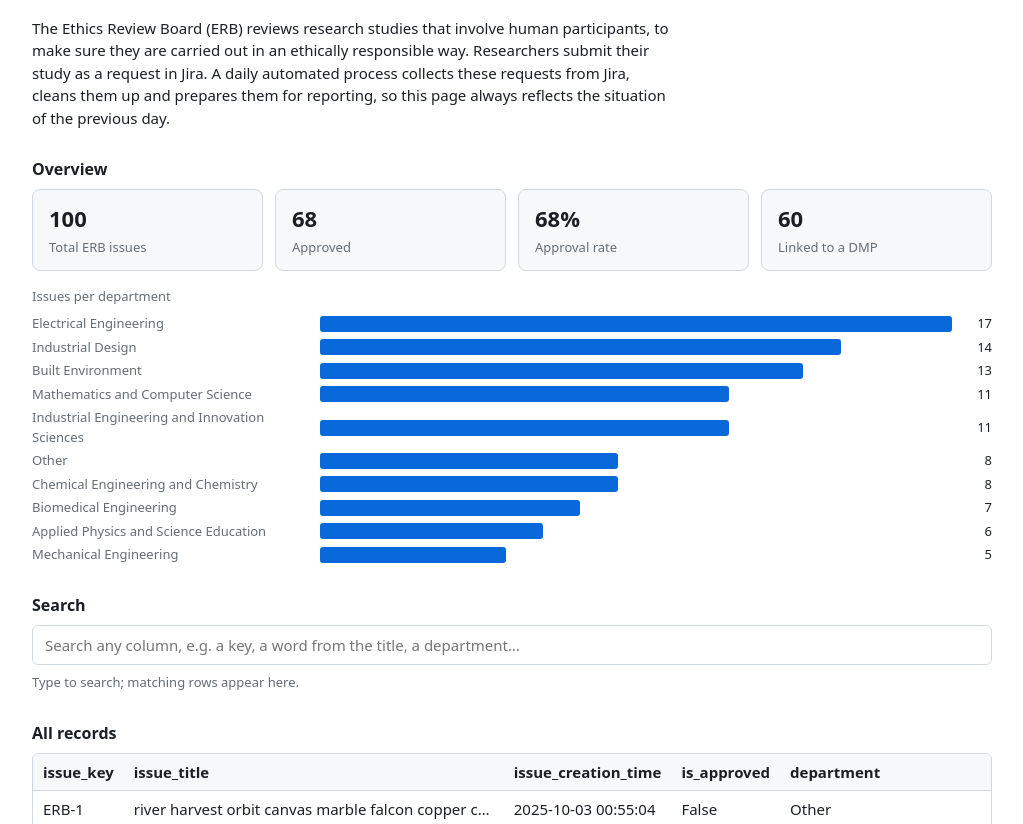
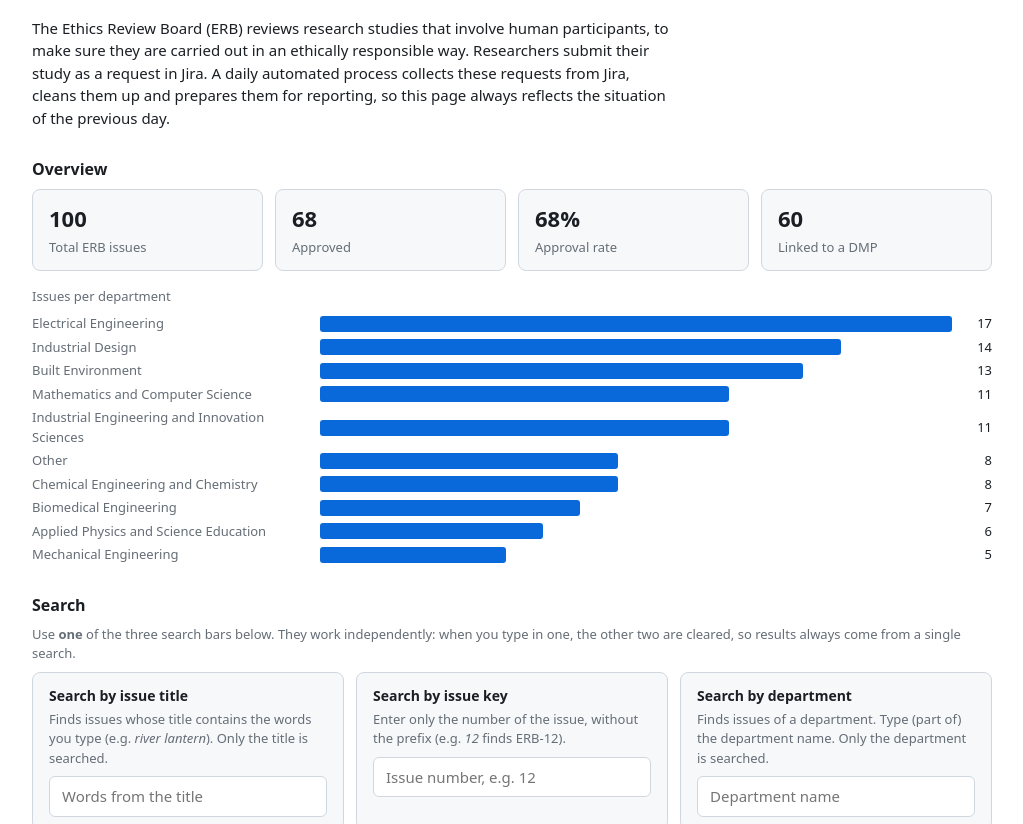
Before and after one commit to 20244622/poc, a plain HTML site: page index.html in a window 1280 px wide. Shown: the part 128-952 px from the top of the page, without its empty margins (128-1151 px from the left). Drawn offline with Linux system fonts and the light colour scheme.

Commit message:
chore(site): publish index.html

```diff
--- a/index.html
+++ b/index.html
@@ -31,6 +31,11 @@
   .search { width:100%; box-sizing:border-box; padding:8px 12px; margin-bottom:8px; font:inherit; color:var(--fg);
             background:var(--bg); border:1px solid var(--line); border-radius:6px; }
   .search:focus { outline:2px solid var(--accent); border-color:transparent; }
+  .searches { display:grid; grid-template-columns:repeat(auto-fit,minmax(240px,1fr)); gap:12px; margin-bottom:8px; }
+  .sbox { background:var(--card); border:1px solid var(--line); border-radius:8px; padding:12px 16px; }
+  .sbox h3 { margin:0 0 4px; font-size:14px; }
+  .sbox p { margin:0 0 8px; color:var(--muted); font-size:13px; }
+  .sbox .search { margin-bottom:0; }
   .note { color:var(--muted); font-size:13px; margin:0 0 8px; }
   .scroll { overflow:auto; border:1px solid var(--line); border-radius:6px; }
   /* row height is fixed so max-height shows exactly N rows (+ sticky header) */
@@ -61,7 +66,25 @@
   <div id="chart"></div>
 
   <h2>Search</h2>
-  <input id="search" class="search" type="search" placeholder="Search any column, e.g. a key, a word from the title, a department…" autocomplete="off">
+  <p class="note">Use <b>one</b> of the three search bars below. They work independently: when you type in one,
+    the other two are cleared, so results always come from a single search.</p>
+  <div class="searches">
+    <div class="sbox">
+      <h3><label for="s-title">Search by issue title</label></h3>
+      <p>Finds issues whose title contains the words you type (e.g. <i>river lantern</i>). Only the title is searched.</p>
+      <input id="s-title" data-field="title" class="search" type="search" placeholder="Words from the title" autocomplete="off">
+    </div>
+    <div class="sbox">
+      <h3><label for="s-key">Search by issue key</label></h3>
+      <p>Enter only the number of the issue, without the prefix (e.g. <i>12</i> finds <span id="key-example"></span>).</p>
+      <input id="s-key" data-field="key" class="search" type="search" inputmode="numeric" pattern="[0-9]*" placeholder="Issue number, e.g. 12" autocomplete="off">
+    </div>
+    <div class="sbox">
+      <h3><label for="s-dept">Search by department</label></h3>
+      <p>Finds issues of a department. Type (part of) the department name. Only the department is searched.</p>
+      <input id="s-dept" data-field="dept" class="search" type="search" placeholder="Department name" autocomplete="off">
+    </div>
+  </div>
   <p class="note" id="count"></p>
   <div class="scroll rows10" id="results-wrap" hidden><table id="results"></table></div>
 
@@ -110,7 +133,7 @@ function parseCSV(text) {
 
 const el = id => document.getElementById(id);
 const esc = s => String(s ?? "").replace(/[&<>"]/g, c => ({ "&":"&amp;", "<":"&lt;", ">":"&gt;", '"':"&quot;" }[c]));
-const state = { ds: "erb", data: {}, query: "" };
+const state = { ds: "erb", data: {}, query: "", field: "title" };
 
 function renderInto(table, rows, cols) {
   table.innerHTML = "<thead><tr>" + cols.map(c => `<th>${esc(c)}</th>`).join("") + "</tr></thead><tbody>" +
@@ -136,11 +159,22 @@ function renderOverview(rows) {
       `<div class="bar"><span class="label">${esc(k)}</span><span class="track"><span class="fill" style="width:${(v / max * 100).toFixed(1)}%"></span></span><span class="val">${v}</span></div>`).join("");
 }
 
+function matcher(field, q) {
+  q = q.trim().toLowerCase();
+  if (field === "title") { const t = q.split(/\s+/); return r => { const h = (r.issue_title || "").toLowerCase(); return t.every(w => h.includes(w)); }; }
+  if (field === "key") { return r => /^\d+$/.test(q) && String((r.issue_key || "").split("-").pop()).replace(/^0+(?=\d)/, "") === q.replace(/^0+(?=\d)/, ""); }
+  return r => (r.department || "").toLowerCase().includes(q);
+}
+
 function renderSearch(rows, cols) {
-  const terms = state.query.toLowerCase().split(/\s+/).filter(Boolean);
   const wrap = el("results-wrap");
-  if (!terms.length) { wrap.hidden = true; el("count").textContent = "Type to search; matching rows appear here."; return; }
-  const hits = rows.filter(r => { const hay = cols.map(c => r[c]).join(" ").toLowerCase(); return terms.every(t => hay.includes(t)); });
+  el("key-example").textContent = DATASETS[state.ds].label + "-12";
+  const q = (state.query || "").trim();
+  if (!q) { wrap.hidden = true; el("count").textContent = "Type in one of the search bars; matching rows appear here."; return; }
+  if (state.field === "key" && !/^\d+$/.test(q)) {
+    wrap.hidden = true; el("count").textContent = "Please enter only digits for the issue key, e.g. 12."; return;
+  }
+  const hits = rows.filter(matcher(state.field, q));
   el("count").textContent = hits.length + (hits.length === 1 ? " row matches" : " rows match") +
     (hits.length > 10 ? " (scroll to see all)" : "");
   wrap.hidden = hits.length === 0;
@@ -155,13 +189,18 @@ function render() {
 }
 
 function select(ds) {
-  state.ds = ds; state.query = ""; el("search").value = "";
+  state.ds = ds; state.query = ""; clearSearches();
   document.querySelectorAll(".tab").forEach(t => t.setAttribute("aria-selected", String(t.dataset.ds === ds)));
   render();
 }
 
 document.querySelectorAll(".tab").forEach(t => t.addEventListener("click", () => select(t.dataset.ds)));
-el("search").addEventListener("input", e => { state.query = e.target.value; const d = state.data[state.ds]; if (d) renderSearch(d.rows, d.cols); });
+function clearSearches(except) { document.querySelectorAll(".search").forEach(i => { if (i !== except) i.value = ""; }); }
+document.querySelectorAll(".search").forEach(i => i.addEventListener("input", e => {
+  clearSearches(e.target);               // only one search bar is active at a time
+  state.field = e.target.dataset.field; state.query = e.target.value;
+  const d = state.data[state.ds]; if (d) renderSearch(d.rows, d.cols);
+}));
 
 Promise.all(Object.entries(DATASETS).map(([k, v]) =>
   fetch(v.csv, { cache: "no-store" }).then(r => { if (!r.ok) throw new Error(v.csv + " HTTP " + r.status); return r.text(); })
```
